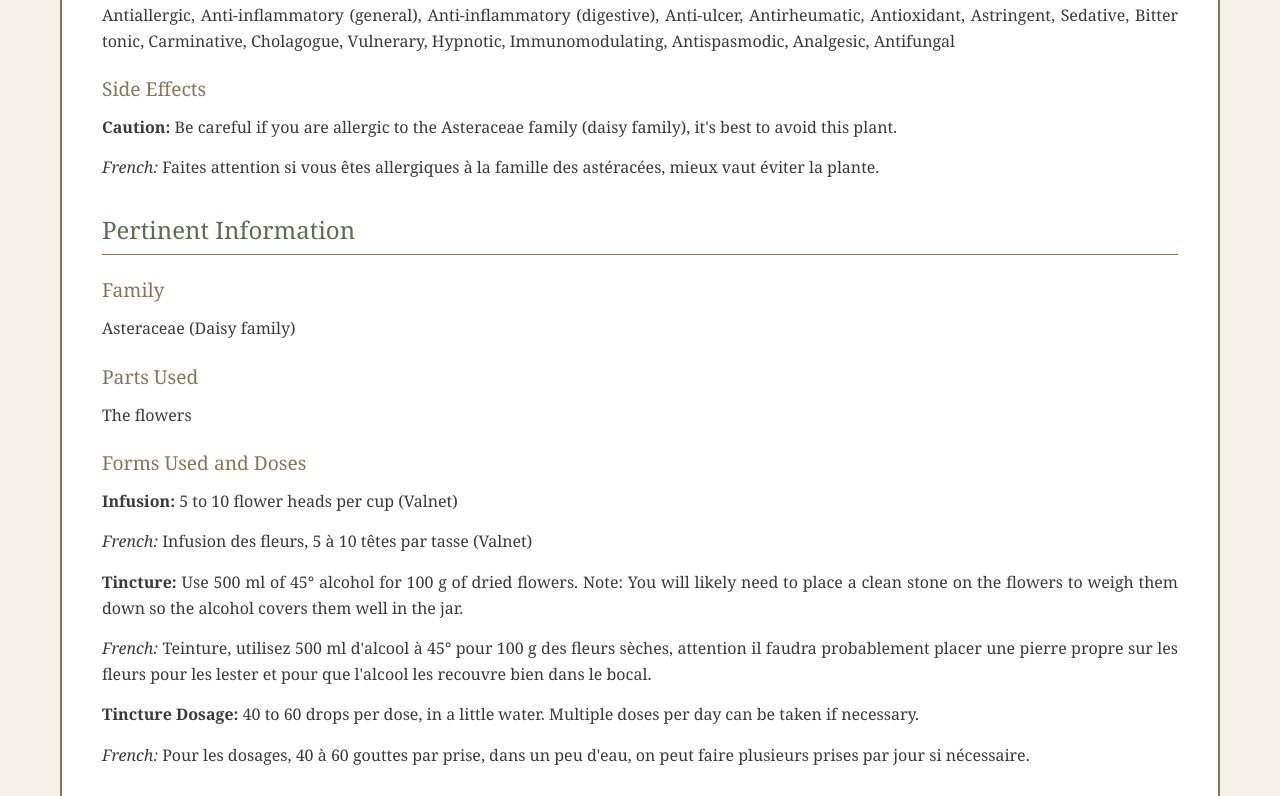
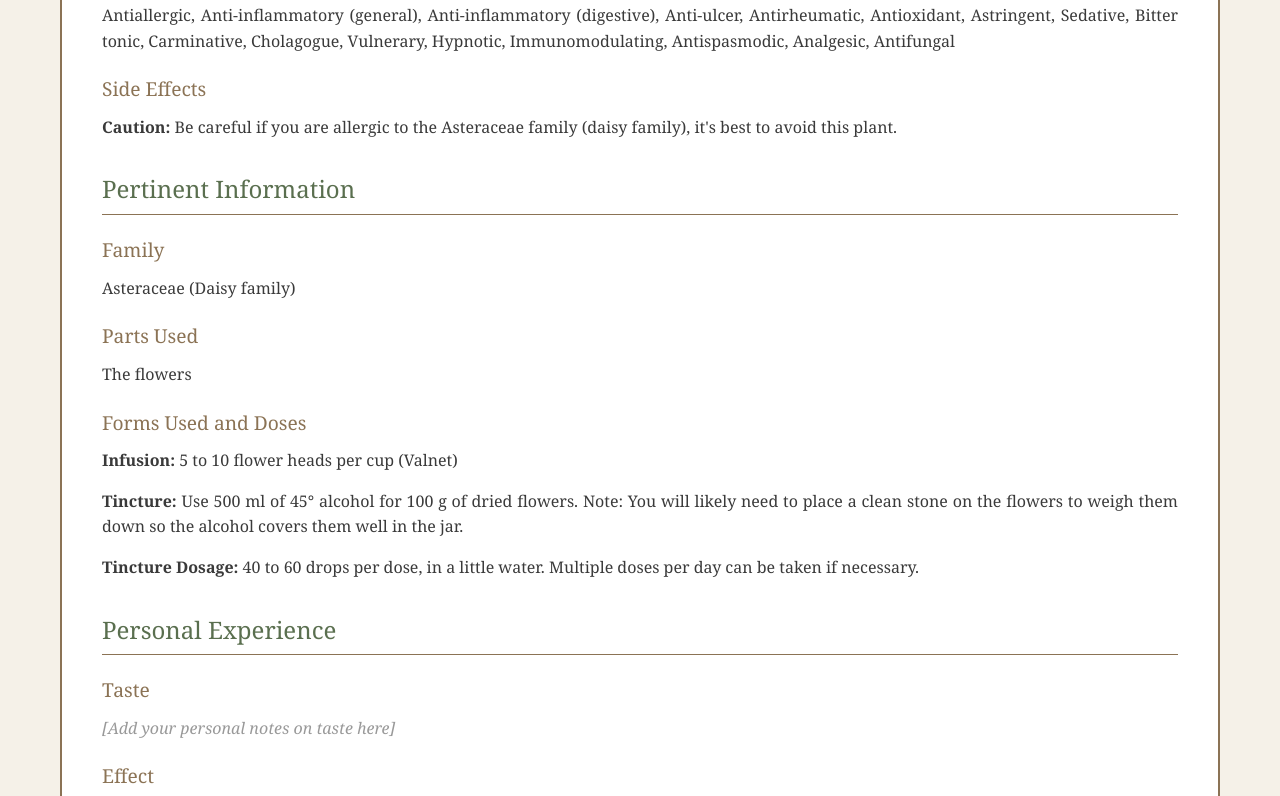
Before and after one commit to laureanne-sea/materia-medica, a website: page plants/chamomile.html in a window 1280 px wide. Shown: the part 1482-2278 px from the top of the page. Drawn offline with Linux system fonts and the light colour scheme.

Commit message:
Content: Remove French translations from Chamomile page
Remove all French language text, keeping only English content:
- Side effects allergy warning
- Infusion dosage
- Tincture preparation and dosage

```diff
--- a/plants/chamomile.html
+++ b/plants/chamomile.html
@@ -67,7 +67,6 @@
                     <p>Antiallergic, Anti-inflammatory (general), Anti-inflammatory (digestive), Anti-ulcer, Antirheumatic, Antioxidant, Astringent, Sedative, Bitter tonic, Carminative, Cholagogue, Vulnerary, Hypnotic, Immunomodulating, Antispasmodic, Analgesic, Antifungal</p>
                     <h3>Side Effects</h3>
                     <p><strong>Caution:</strong> Be careful if you are allergic to the Asteraceae family (daisy family), it's best to avoid this plant.</p>
-                    <p><em>French:</em> Faites attention si vous êtes allergiques à la famille des astéracées, mieux vaut éviter la plante.</p>
                 </div>
 
                 <div class="section clear">
@@ -78,13 +77,10 @@
                     <p>The flowers</p>
                     <h3>Forms Used and Doses</h3>
                     <p><strong>Infusion:</strong> 5 to 10 flower heads per cup (Valnet)</p>
-                    <p><em>French:</em> Infusion des fleurs, 5 à 10 têtes par tasse (Valnet)</p>
 
                     <p><strong>Tincture:</strong> Use 500 ml of 45° alcohol for 100 g of dried flowers. Note: You will likely need to place a clean stone on the flowers to weigh them down so the alcohol covers them well in the jar.</p>
-                    <p><em>French:</em> Teinture, utilisez 500 ml d'alcool à 45° pour 100 g des fleurs sèches, attention il faudra probablement placer une pierre propre sur les fleurs pour les lester et pour que l'alcool les recouvre bien dans le bocal.</p>
 
                     <p><strong>Tincture Dosage:</strong> 40 to 60 drops per dose, in a little water. Multiple doses per day can be taken if necessary.</p>
-                    <p><em>French:</em> Pour les dosages, 40 à 60 gouttes par prise, dans un peu d'eau, on peut faire plusieurs prises par jour si nécessaire.</p>
                 </div>
 
                 <div class="section clear">
```
